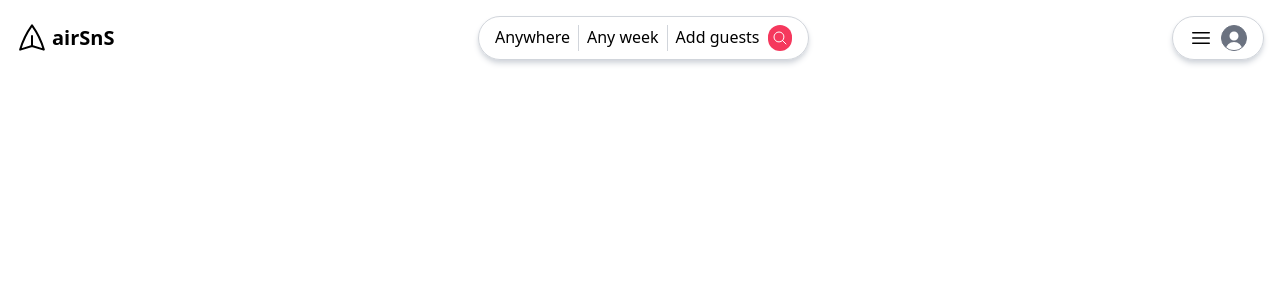
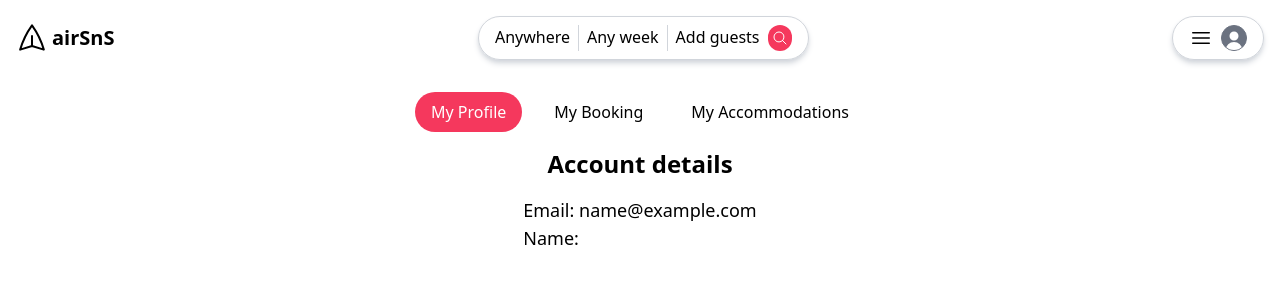
Before and after one commit to Saksham1411/Airbnb-clone, a React (Vite) app in the folder frontend/: page /account in a window 1280 px wide. Shown: the top 300 px of the page. Built offline with nearby package versions, Linux system fonts and the light colour scheme; sample sign-in values are in the browser's storage.

Commit message:
account page

```diff
--- a/frontend/src/App.jsx
+++ b/frontend/src/App.jsx
@@ -1,16 +1,19 @@
-import { useState } from "react";
+import { Route, Routes } from "react-router-dom";
 import Header from "./components/Header";
-import Login from "./components/Login";
 import axios from "axios";
+import AccountPage from "./pages/AccountPage";
 function App() {
-
-  axios.defaults.baseURL = 'http://localhost:4000';
+  axios.defaults.baseURL = "http://localhost:4000";
   axios.defaults.withCredentials = true;
 
   return (
     <div>
       <Header></Header>
-      {/* <Login></Login> */}
+      <Routes>
+        <Route path="/account" element={<AccountPage />} />
+        <Route path="/account/:subpage?" element={<AccountPage />} />
+        {/* <Route path="/account/" element={<AccountPage />} /> */}
+      </Routes>
     </div>
   );
 }
--- a/frontend/src/components/Header.jsx
+++ b/frontend/src/components/Header.jsx
@@ -13,6 +13,7 @@ import Backdrop from "./Backdrop";
 import Signin from "./Signin";
 import { UserContext } from "@/context/UserContext";
 import axios from "axios";
+import { Link } from "react-router-dom";
 
 const Header = () => {
   const [showLogin, setShowLogin] = useState(false);
@@ -120,6 +121,9 @@ const Header = () => {
                 Welcome: {"  "}
                 {user.fullName}
               </DropdownMenuLabel>
+              <Link to={'/account'}>
+                <DropdownMenuItem>Account</DropdownMenuItem>
+              </Link>
             </>
           )}
           <DropdownMenuSeparator />
--- /dev/null
+++ b/frontend/src/pages/AccountPage.jsx
@@ -0,0 +1,53 @@
+import { UserContext } from "@/context/UserContext";
+import React, { useContext } from "react";
+import { Link, Navigate, useParams } from "react-router-dom";
+
+const AccountPage = () => {
+  const { user } = useContext(UserContext);
+  // console.log(user);
+  if (!user) {
+    return <Navigate to={"/"} />;
+  }
+
+  let { subpage } = useParams();
+  if (subpage === undefined) {
+    subpage = "profile";
+  }
+
+  function linkClasses(page) {
+    let classs = "py-2 px-4 rounded-full";
+    if (page === subpage) {
+      classs += " rounded-full bg-primary text-white";
+    }
+    return classs;
+  }
+
+  return (
+    <div>
+      <nav className="flex gap-4 justify-center m-4">
+        <Link className={linkClasses("profile")} to={"/account"}>
+          My Profile
+        </Link>
+        <Link className={linkClasses("bookings")} to={"/account/bookings"}>
+          My Booking
+        </Link>
+        <Link className={linkClasses("places")} to={"/account/places"}>
+          My Accommodations
+        </Link>
+      </nav>
+      {subpage==='profile' && (
+        <div className="flex flex-col items-center gap-4">
+            <div className="text-2xl font-bold">Account details</div>
+            <div className="text-lg">
+            <div>Email: {user.email}</div>
+            <div>Name: {user.fullName}</div>
+            </div>
+        </div>
+      )
+
+      }
+    </div>
+  );
+};
+
+export default AccountPage;
```
